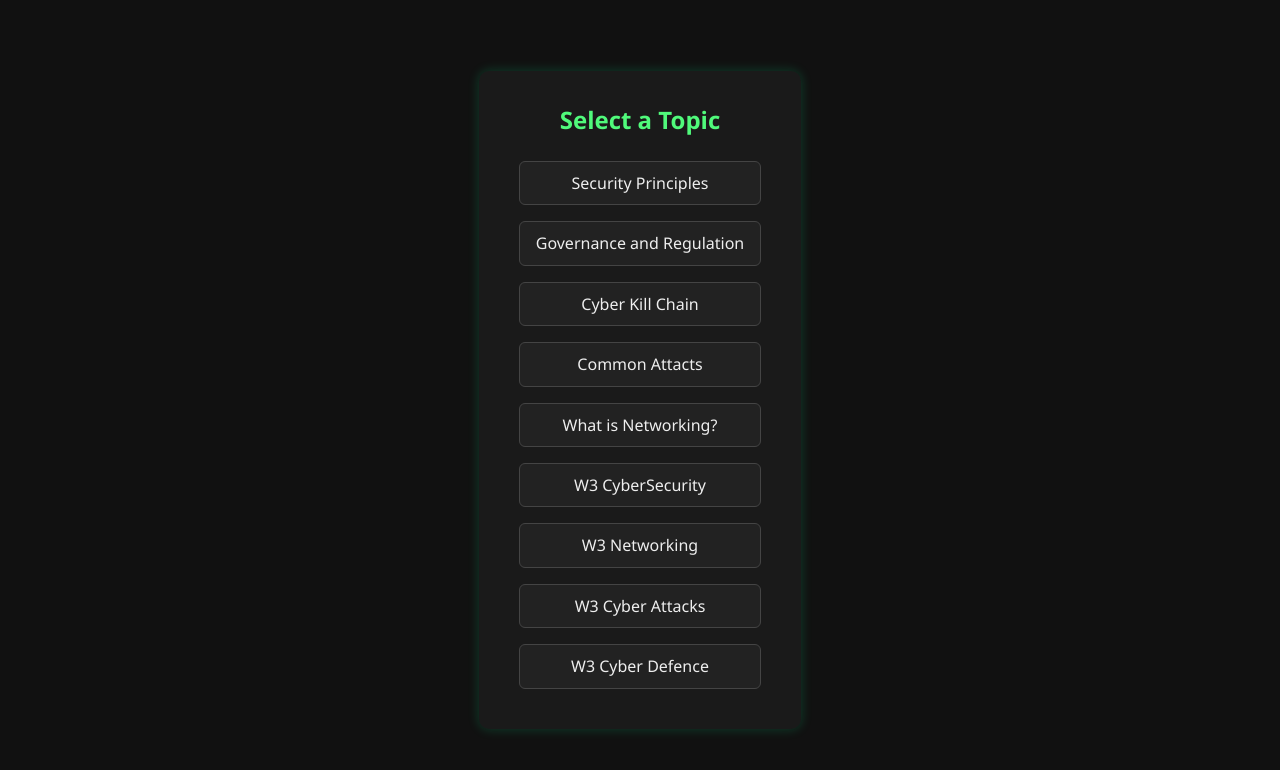
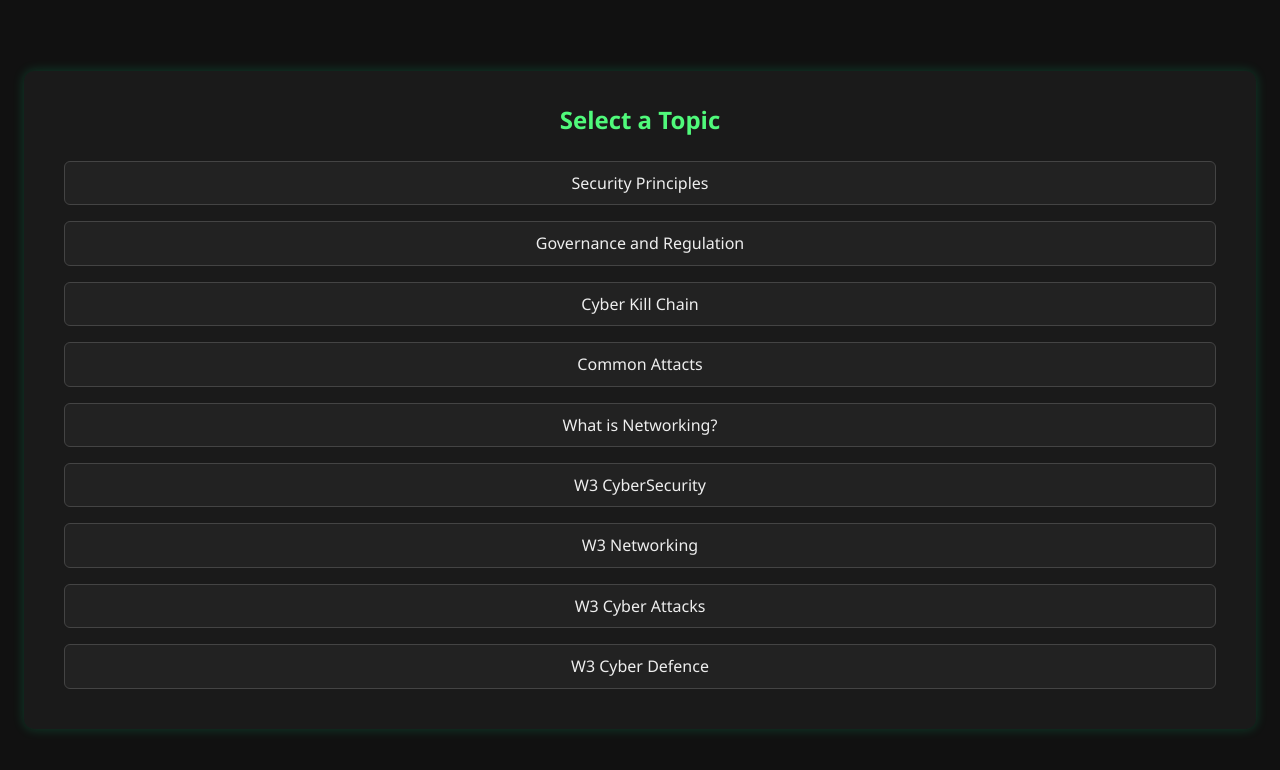
Before and after one commit to Gamygams1234/cybersecurity-flashcards, a React (Create React App) app: page / in a window 1280 px wide. Shown: the top 770 px of the page. Built offline with nearby package versions, Linux system fonts and the light colour scheme.

Commit message:
adding some questions

```diff
--- a/src/App.js
+++ b/src/App.js
@@ -18,7 +18,9 @@ function App() {
     if (topic && subtopic) {
       const questionSet = questions[topic][subtopic];
       setShuffledQuestions(shuffleArray(questionSet));
-      setQuestionIndex(0); // Reset index each time
+      setQuestionIndex(0);
+      setScore(0);
+      setShowSummary(false);
     }
   }, [topic, subtopic]);
 
@@ -34,8 +36,7 @@ function App() {
   const handleAnswer = (isCorrect) => {
     if (isCorrect) setScore((prev) => prev + 1);
 
-    const currentSet = questions[topic][subtopic];
-    if (questionIndex + 1 < currentSet.length) {
+    if (questionIndex + 1 < shuffledQuestions.length) {
       setQuestionIndex((prev) => prev + 1);
     } else {
       setShowSummary(true);
@@ -48,31 +49,37 @@ function App() {
     setShowSummary(false);
     setTopic('');
     setSubtopic('');
+    setShuffledQuestions([]);
   };
 
-
-  if (!topic) {
-    return <TopicSelector topics={Object.keys(questions)} setTopic={setTopic} />;
-  }
-
-  if (!subtopic) {
-    return <SubtopicSelector subtopics={Object.keys(questions[topic])} setSubtopic={setSubtopic} restart={restart} />;
-  }
-
-  if (showSummary) {
-    return <ScoreSummary score={score} total={shuffledQuestions.length} restart={restart} />
-    ;
-  }
-
-
-
   const currentQuestion = shuffledQuestions[questionIndex];
-  if (!currentQuestion) {
-    return <div>Loading question...</div>; // or a custom loader/spinner
-  }
 
   return (
-    <QuizCard question={currentQuestion} onAnswer={handleAnswer} restart={restart} />
+    <div className="app">
+      {!topic && (
+        <TopicSelector topics={Object.keys(questions)} setTopic={setTopic} />
+      )}
+
+      {topic && !subtopic && (
+        <SubtopicSelector
+          subtopics={Object.keys(questions[topic])}
+          setSubtopic={setSubtopic}
+          restart={restart}
+        />
+      )}
+
+      {topic && subtopic && showSummary && (
+        <ScoreSummary score={score} total={shuffledQuestions.length} restart={restart} />
+      )}
+
+      {topic && subtopic && !showSummary && currentQuestion && (
+        <QuizCard question={currentQuestion} onAnswer={handleAnswer} restart={restart} />
+      )}
+
+      {topic && subtopic && !showSummary && !currentQuestion && (
+        <div>Loading question...</div>
+      )}
+    </div>
   );
 }
 
--- a/src/App.scss
+++ b/src/App.scss
@@ -5,10 +5,18 @@ body {
   font-family: 'Segoe UI', Tahoma, Geneva, Verdana, sans-serif;
   background-color: #111;
   color: #eee;
+
+
+
+}
+.app{
+  min-height: 100vh;
   display: flex;
   justify-content: center;
   align-items: center;
-  min-height: 100vh;
+  padding-left: 1.5rem;
+  padding-right: 1.5rem;
+  width: 100%;
 }
 
 .quiz-card,
@@ -16,11 +24,12 @@ body {
 .summary {
   display: flex;
   flex-direction: column;
+
   background: #1a1a1a;
   padding: 2rem;
   border-radius: 10px;
   box-shadow: 0 0 12px rgba(0, 255, 150, 0.2);
-  max-width: 600px;
+
   width: 100%;
   text-align: center;
 
--- a/src/data/questions.js
+++ b/src/data/questions.js
@@ -2292,88 +2292,158 @@ const questions = {
     ],
   },
   "W3 Networking": {
-    "Networking Basics": [
-      {
-        id: 1,
-        question: "What does the OSI model help us understand in networking?",
-        options: [
-          "Data storage systems",
-          "User interface design",
-          "The layers involved in computer communication",
-          "Cyber crime investigation",
-        ],
-        answerIndex: 2,
-      },
-      {
-        id: 2,
-        question: "Which layer in the OSI model handles application-level interactions for users?",
-        options: ["Layer 4 - Transport", "Layer 7 - Application", "Layer 2 - Data Link", "Layer 6 - Presentation"],
-        answerIndex: 1,
-      },
-      {
-        id: 3,
-        question: "Which of the following protocols operates at the Transport Layer (Layer 4)?",
-        options: ["TCP and UDP", "HTTP and FTP", "Ethernet and Wi-Fi", "ICMP and IPSec"],
-        answerIndex: 0,
-      },
-      {
-        id: 4,
-        question: "What is the role of the Presentation Layer in the OSI Model?",
-        options: [
-          "Encrypting and formatting data for the application",
-          "Routing packets between networks",
-          "Managing sessions and connections",
-          "Handling radio and electrical signals",
-        ],
-        answerIndex: 0,
-      },
-      {
-        id: 5,
-        question: "Which layer is responsible for physically transmitting data over a network?",
-        options: ["Application Layer", "Data Link Layer", "Transport Layer", "Physical Layer"],
-        answerIndex: 3,
-      },
-      {
-        id: 6,
-        question: "What protocol is commonly used at the Network Layer for routing packets?",
-        options: ["TCP", "Ethernet", "IP", "SSL"],
-        answerIndex: 2,
-      },
-      {
-        id: 7,
-        question: "What is Software Defined Networking (SDN) best known for?",
-        options: [
-          "Improving wireless signal strength",
-          "Allowing more network layers to be controlled via software",
-          "Securing websites via SSL",
-          "Boosting TCP performance",
-        ],
-        answerIndex: 1,
-      },
-      {
-        id: 8,
-        question: "Which OSI layer is typically responsible for session management?",
-        options: ["Layer 5", "Layer 4", "Layer 3", "Layer 6"],
-        answerIndex: 0,
-      },
-      {
-        id: 9,
-        question: "Which protocol is part of Layer 2 (Link Layer) and used to connect wirelessly?",
-        options: ["UDP", "NDP", "Wi-Fi", "QUIC"],
-        answerIndex: 2,
-      },
-      {
-        id: 10,
-        question: "What is a key responsibility of the Data Link Layer?",
-        options: [
-          "Storing user credentials",
-          "Choosing the best internet provider",
-          "Moving packets to the correct physical device",
-          "Encrypting the files for transmission",
-        ],
-        answerIndex: 2,
-      },
-    ],
+   "Networking Basics": [
+    {
+      "id": 1,
+      "question": "What does the OSI model help us understand in networking?",
+      "options": ["Data storage systems", "User interface design", "The layers involved in computer communication", "Cyber crime investigation"],
+      "answerIndex": 2
+    },
+    {
+      "id": 2,
+      "question": "Which OSI layer is responsible for physically transmitting data over a medium?",
+      "options": ["Transport Layer", "Physical Layer", "Data Link Layer", "Network Layer"],
+      "answerIndex": 1
+    },
+    {
+      "id": 3,
+      "question": "What protocol is commonly used at the Physical Layer?",
+      "options": ["Ethernet Physical Layer", "TCP", "SSL", "IP"],
+      "answerIndex": 0
+    },
+    {
+      "id": 4,
+      "question": "Which OSI layer handles MAC addressing and packet delivery between physical devices?",
+      "options": ["Data Link Layer", "Session Layer", "Presentation Layer", "Transport Layer"],
+      "answerIndex": 0
+    },
+    {
+      "id": 5,
+      "question": "Which protocol operates at the Data Link Layer for wireless communication?",
+      "options": ["Wi-Fi", "UDP", "QUIC", "NetBIOS"],
+      "answerIndex": 0
+    },
+    {
+      "id": 6,
+      "question": "What is the main purpose of the Network Layer?",
+      "options": ["Routing packets", "Encrypting messages", "Managing sessions", "Compressing data"],
+      "answerIndex": 0
+    },
+    {
+      "id": 7,
+      "question": "Which of these protocols is part of the Network Layer?",
+      "options": ["IP", "SSL", "FTP", "SOCKS"],
+      "answerIndex": 0
+    },
+    {
+      "id": 8,
+      "question": "Which OSI layer is responsible for choosing the packet path?",
+      "options": ["Transport Layer", "Network Layer", "Application Layer", "Session Layer"],
+      "answerIndex": 1
+    },
+    {
+      "id": 9,
+      "question": "Which protocol is commonly used for diagnostics at Layer 3?",
+      "options": ["ICMP", "QUIC", "TLS", "Ethernet"],
+      "answerIndex": 0
+    },
+    {
+      "id": 10,
+      "question": "What is the primary role of the Transport Layer?",
+      "options": ["Packet switching", "Reliable delivery of data", "User authentication", "IP addressing"],
+      "answerIndex": 1
+    },
+    {
+      "id": 11,
+      "question": "Which protocols operate at the Transport Layer?",
+      "options": ["TCP and UDP", "HTTP and HTTPS", "IP and ICMP", "FTP and SNMP"],
+      "answerIndex": 0
+    },
+    {
+      "id": 12,
+      "question": "Which transport layer protocol ensures reliable communication?",
+      "options": ["TCP", "UDP", "ICMP", "IP"],
+      "answerIndex": 0
+    },
+    {
+      "id": 13,
+      "question": "Which OSI layer is responsible for managing connections between applications?",
+      "options": ["Transport", "Session", "Application", "Network"],
+      "answerIndex": 1
+    },
+    {
+      "id": 14,
+      "question": "Which of the following is a Session Layer protocol?",
+      "options": ["SOCKS", "QUIC", "SSL", "NDP"],
+      "answerIndex": 0
+    },
+    {
+      "id": 15,
+      "question": "What does the Presentation Layer do?",
+      "options": ["Routes data", "Encrypts and formats data", "Establishes sessions", "Handles physical signals"],
+      "answerIndex": 1
+    },
+    {
+      "id": 16,
+      "question": "Which of these is NOT a Presentation Layer function?",
+      "options": ["Encoding", "Encryption", "Compression", "Routing"],
+      "answerIndex": 3
+    },
+    {
+      "id": 17,
+      "question": "Which OSI layer uses SSL and TLS?",
+      "options": ["Transport", "Application", "Presentation", "Data Link"],
+      "answerIndex": 2
+    },
+    {
+      "id": 18,
+      "question": "Which layer do most developers interact with directly?",
+      "options": ["Network Layer", "Application Layer", "Session Layer", "Data Link Layer"],
+      "answerIndex": 1
+    },
+    {
+      "id": 19,
+      "question": "Which protocol is used on the Application Layer for web traffic?",
+      "options": ["HTTP", "ICMP", "IP", "TCP"],
+      "answerIndex": 0
+    },
+    {
+      "id": 20,
+      "question": "What does SNMP do at the Application Layer?",
+      "options": ["Transfer files", "Encrypt messages", "Manage network devices", "Route packets"],
+      "answerIndex": 2
+    },
+    {
+      "id": 21,
+      "question": "Which OSI layer is associated with IP address routing?",
+      "options": ["Network", "Session", "Transport", "Presentation"],
+      "answerIndex": 0
+    },
+    {
+      "id": 22,
+      "question": "Which OSI layer does QUIC operate on?",
+      "options": ["Application", "Session", "Transport", "Data Link"],
+      "answerIndex": 2
+    },
+    {
+      "id": 23,
+      "question": "What does the term 'software-defined networking' refer to?",
+      "options": ["Encoding user data", "Replacing MAC addresses", "Controlling network layers via software", "Encrypting Wi-Fi signals"],
+      "answerIndex": 2
+    },
+    {
+      "id": 24,
+      "question": "What kind of protocols typically operate at Layer 2?",
+      "options": ["Wi-Fi and Ethernet", "HTTP and FTP", "UDP and TCP", "SSH and SSL"],
+      "answerIndex": 0
+    },
+    {
+      "id": 25,
+      "question": "Which OSI layer is responsible for handling the bits and bytes over a cable?",
+      "options": ["Application", "Data Link", "Network", "Physical"],
+      "answerIndex": 3
+    }
+  ],
     "In-Depth Network Layer": [
       {
         id: 1,
```
